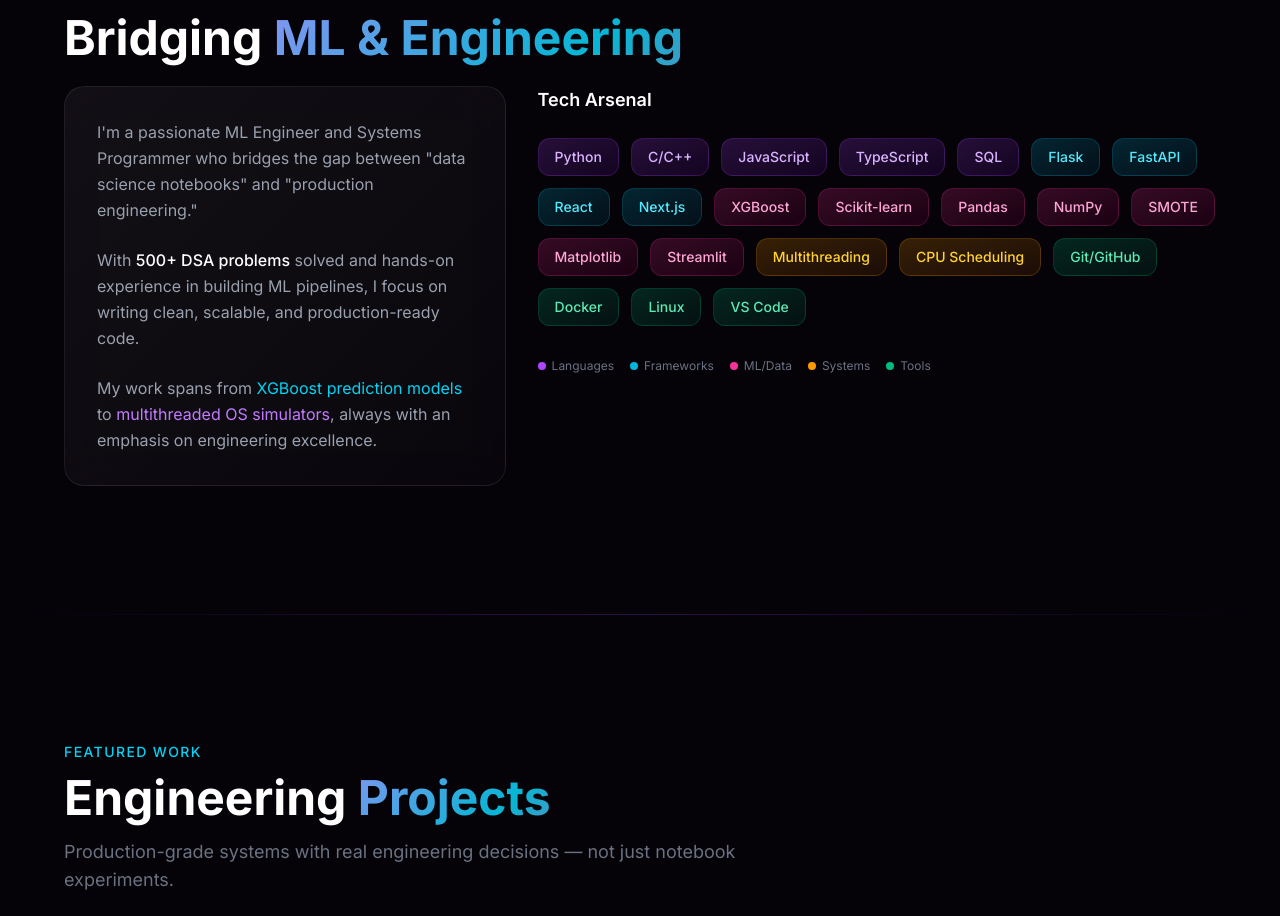
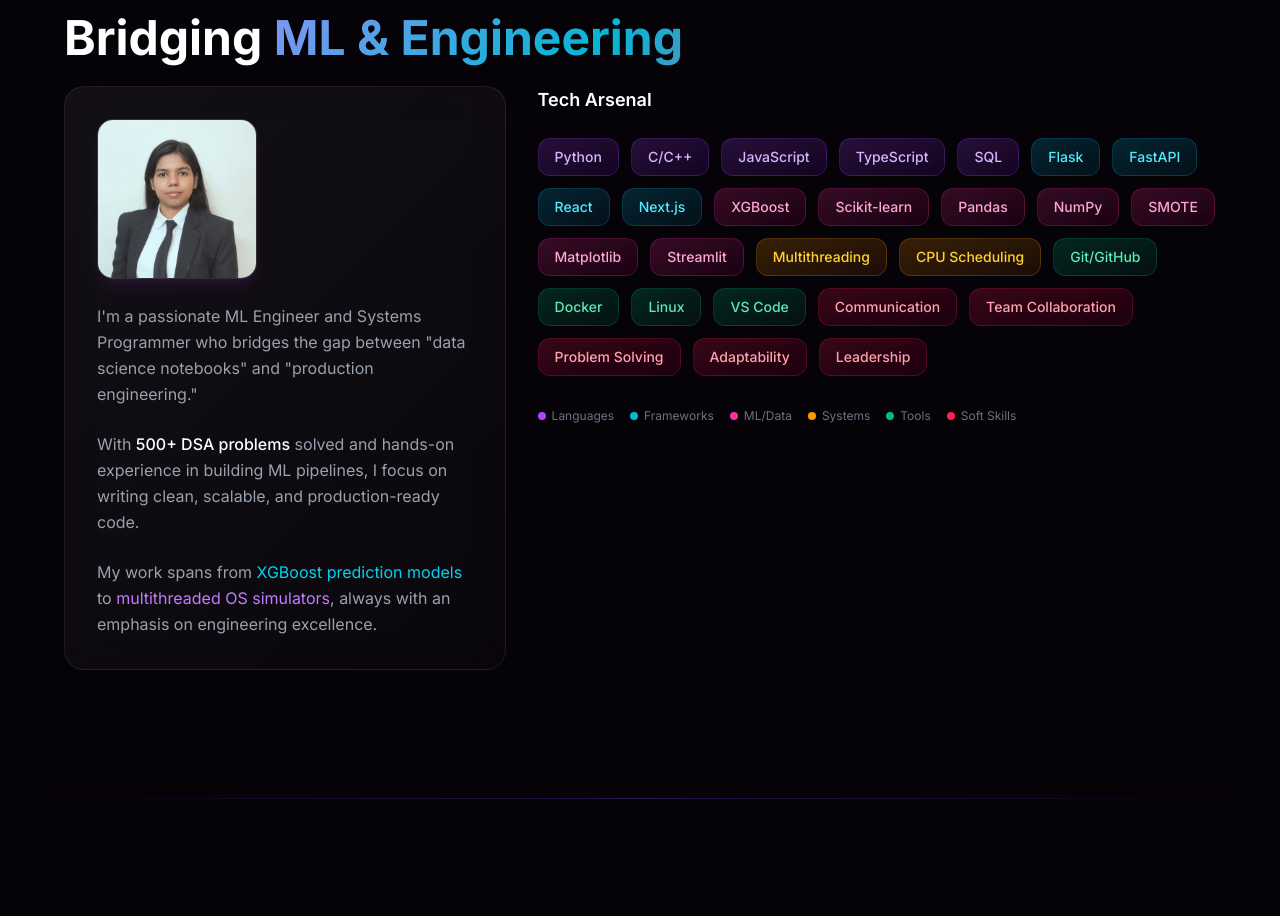
Before and after one commit to SONALISINHA01/portfolio, a Next.js app: page / in a window 1280 px wide. Shown: the part 946-1862 px from the top of the page. Built offline with nearby package versions, Linux system fonts and the light colour scheme.

Commit message:
Add real professional photo and soft skills section

```diff
--- a/src/components/About.tsx
+++ b/src/components/About.tsx
@@ -25,6 +25,11 @@ const skills = [
     { name: "Docker", category: "tools" },
     { name: "Linux", category: "tools" },
     { name: "VS Code", category: "tools" },
+    { name: "Communication", category: "soft" },
+    { name: "Team Collaboration", category: "soft" },
+    { name: "Problem Solving", category: "soft" },
+    { name: "Adaptability", category: "soft" },
+    { name: "Leadership", category: "soft" },
 ];
 
 const categoryColors: Record<string, string> = {
@@ -33,6 +38,7 @@ const categoryColors: Record<string, string> = {
     ml: "from-pink-500/20 to-pink-600/10 border-pink-500/20 text-pink-300",
     systems: "from-amber-500/20 to-amber-600/10 border-amber-500/20 text-amber-300",
     tools: "from-emerald-500/20 to-emerald-600/10 border-emerald-500/20 text-emerald-300",
+    soft: "from-rose-500/20 to-rose-600/10 border-rose-500/20 text-rose-300",
 };
 
 export default function About() {
@@ -61,6 +67,15 @@ export default function About() {
                         className="md:col-span-2 glass-card p-6 sm:p-8"
                         style={getRevealStyle(isVisible, "fade-right", 150)}
                     >
+                        <div className="mb-6">
+                            <div className="w-36 h-36 sm:w-40 sm:h-40 rounded-2xl overflow-hidden border border-white/10 bg-white/5 shadow-lg shadow-purple-500/10">
+                                <img
+                                    src="/professional-photo.jpg"
+                                    alt="Professional profile"
+                                    className="w-full h-full object-cover"
+                                />
+                            </div>
+                        </div>
                         <p className="text-gray-400 leading-relaxed mb-6">
                             I&apos;m a passionate ML Engineer and Systems Programmer who
                             bridges the gap between &quot;data science notebooks&quot; and
@@ -135,6 +150,10 @@ export default function About() {
                                 <span className="w-2 h-2 rounded-full bg-emerald-500" />
                                 Tools
                             </span>
+                            <span className="flex items-center gap-1.5">
+                                <span className="w-2 h-2 rounded-full bg-rose-500" />
+                                Soft Skills
+                            </span>
                         </div>
                     </div>
                 </div>
```
Also changed, not shown: public/professional-photo.jpg (added).
